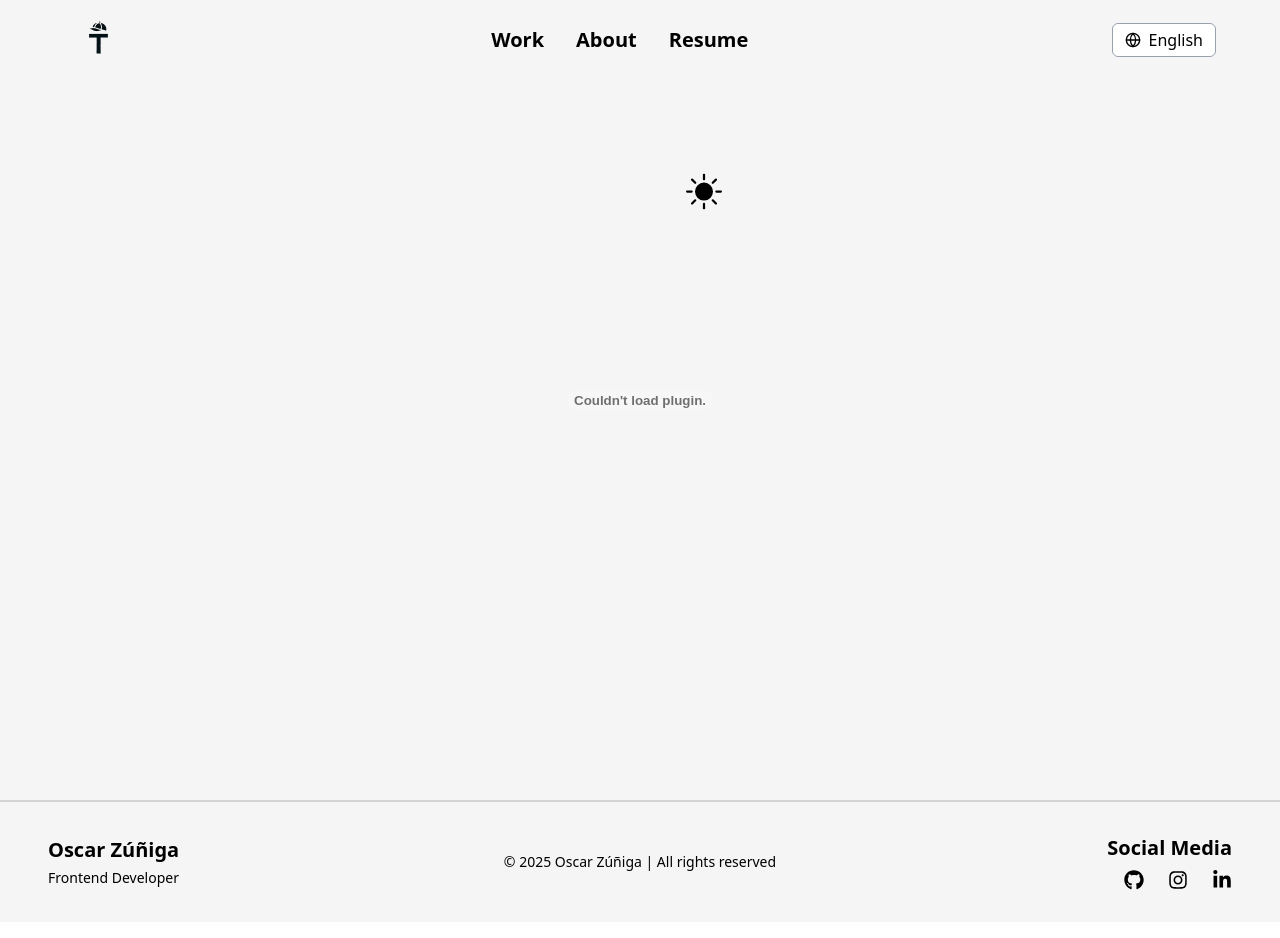
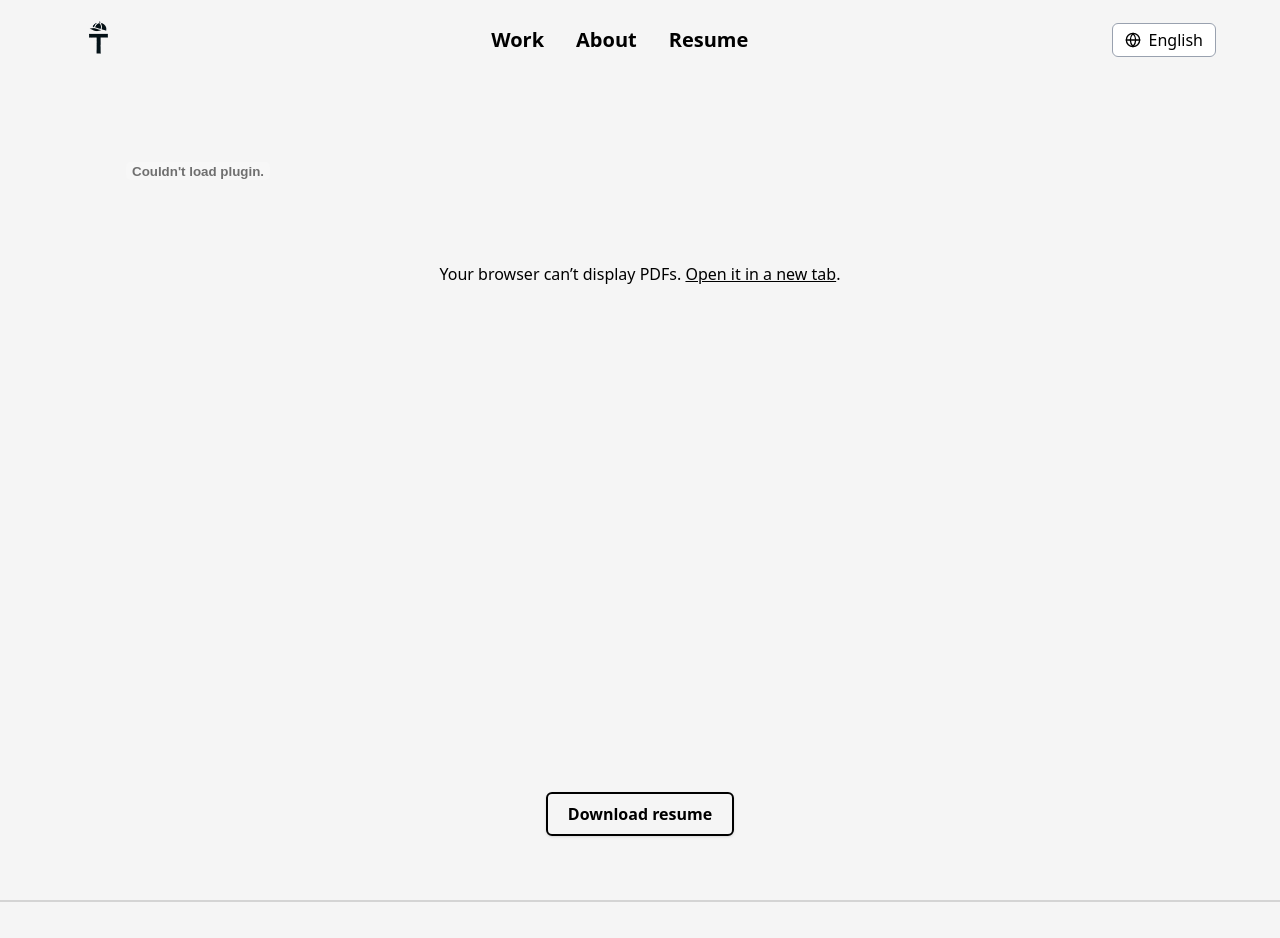
Before and after one commit to TosTar21/Portafolio_TosTar, a React (Vite) app: page /resume in a window 1280 px wide. Shown: the top 938 px of the page. Built offline with nearby package versions, Linux system fonts and the light colour scheme.

Commit message:
fixed the cv

```diff
--- a/src/components/Layout/MainLayout.tsx
+++ b/src/components/Layout/MainLayout.tsx
@@ -1,14 +1,28 @@
+import { ReactNode } from "react";
+
 import Footer from "../microcomponents/Footer";
 import Navbar from "../microcomponents/Navbar";
 import ThemeIcon from "../microcomponents/ThemeIcon";
+import { useLocation } from "react-router";
 
-const MainLayout = ({ children }: { children: React.ReactNode }) => {
+type Props = { children: ReactNode };
+
+const MainLayout = ({ children }: Props) => {
+  const { pathname } = useLocation();
+
+  // Rutas donde NO queremos mostrar el botón de tema
+  const hideThemeIcon = ["/cv", "/resume"].includes(pathname.toLowerCase());
+
   return (
     <div className="min-h-screen w-full transition-all duration-500">
       <Navbar />
-      <ThemeIcon />
+
+      {/* Mostrarlo solo si la ruta no está en la lista */}
+      {!hideThemeIcon && <ThemeIcon />}
+
       <main className="px-6 md:px-12">{children}</main>
-      <Footer/>
+
+      <Footer />
     </div>
   );
 };
--- a/src/components/microcomponents/Navbar.tsx
+++ b/src/components/microcomponents/Navbar.tsx
@@ -7,6 +7,7 @@ import { useTheme } from "../../hooks/useTheme";
 import { useLanguage } from "../../hooks/useLanguage";
 import { navLinks } from "../../data/navLinks";
 import MobileMenu from "./MobileMenu";
+import { Link } from "react-router";
 
 const Navbar = () => {
   const { isDarkMode } = useTheme();
@@ -34,34 +35,17 @@ const Navbar = () => {
 
           {/* Navegación en escritorio */}
           <div className="hidden md:flex gap-8 items-center">
-            {navLinks[language].map((link, index) => {
-              if (link.external) {
-                // Este enlace forzará la descarga
-                return (
-                  <a
-                    key={index}
-                    href="/Cv.pdf"
-                    download
-                    className="relative group text-xl font-inter font-semibold transition-all duration-300 hover:text-primary"
-                  >
-                    {link.name}
-                    <span className="absolute left-0 bottom-0 w-0 h-[2px] bg-current transition-all duration-300 group-hover:w-full" />
-                  </a>
-                );
-              } else {
-                // Enlaces internos normales
-                return (
-                  <a
-                    key={index}
-                    href={link.path}
-                    className="relative group text-xl font-inter font-semibold transition-all duration-300 hover:text-primary"
-                  >
-                    {link.name}
-                    <span className="absolute left-0 bottom-0 w-0 h-[2px] bg-current transition-all duration-300 group-hover:w-full" />
-                  </a>
-                );
-              }
-            })}
+            {navLinks[language].map((link, idx) => (
+            <Link
+              key={idx}
+              to={link.path || "#"}
+              onClick={() => setIsOpen(false)}
+              className="relative group text-xl font-semibold hover:text-primary"
+            >
+              {link.name}
+              <span className="absolute left-0 bottom-0 w-0 h-[2px] bg-current transition-all group-hover:w-full" />
+            </Link>
+            ))}
           </div>
 
           {/* Botones en la esquina derecha */}
--- a/src/data/navLinks.ts
+++ b/src/data/navLinks.ts
@@ -2,11 +2,11 @@ export const navLinks = {
   en: [
     { name: "Work", path: "/" },
     { name: "About", path: "/about" },
-    { name: "Resume", path: "/resume", external: true },
+    { name: "Resume", path: "/resume"},
   ],
   es: [
     { name: "Proyectos", path: "/" },
     { name: "Sobre mí", path: "/about" },
-    { name: "Currículum", href: "/resume", external: true },
+    { name: "Currículum", path: "/resume" },
   ],
 };
--- a/src/pages/CVPage.tsx
+++ b/src/pages/CVPage.tsx
@@ -1,15 +1,75 @@
-// CVPage.tsx (un nuevo componente para la ruta /cv)
+// src/pages/CVPage.tsx
 import React from "react";
+import { useLanguage } from "../hooks/useLanguage";
+import { useTheme } from "../hooks/useTheme";
 
 const CVPage: React.FC = () => {
+  const { language } = useLanguage();
+  const { isDarkMode } = useTheme();          // ← hook de tema
+
+  // Traducciones
+  const t = {
+    en: {
+      download: "Download resume",
+      fallback: "Your browser can’t display PDFs. ",
+      open: "Open it in a new tab",
+    },
+    es: {
+      download: "Descargar currículum",
+      fallback: "Tu navegador no puede mostrar PDFs. ",
+      open: "Ábrelo en una pestaña nueva",
+    },
+  }[language];
+
+  // Clases dinámicas según tema
+  const borderColor = isDarkMode ? "border-white" : "border-black";
+  const textOnHover = isDarkMode ? "text-white" : "text-black";
+  const bgOnHover   = "hover:bg-transparent cursor-pointer";
+
+  const btnClasses = [
+    "px-5 py-2 rounded-md border-2 font-semibold shadow",
+    "transition-colors duration-200 focus:outline-none focus:ring-2 focus:ring-primary/50",
+    borderColor,
+    bgOnHover,
+    textOnHover,
+  ].join(" ");
+
   return (
-    <div className="h-screen w-full">
-      <embed
-        src="/Cv.pdf"
+    <section className="min-h-screen pt-24 pb-16 flex flex-col items-center gap-6">
+      {/* Visor PDF con fallback */}
+      <object
+        data="/Oscar Zuñiga_Cv.pdf#view=FitH"
         type="application/pdf"
-        className="w-full h-full"
-      />
-    </div>
+        className="w-full h-[calc(100vh-8rem)]"
+      >
+        <embed src="/Oscar Zuñiga_Cv.pdf" type="application/pdf" />
+        <p className="text-center mt-4">
+          {t.fallback}
+          <a
+            href="/Oscar Zuñiga_Cv.pdf"
+            target="_blank"
+            rel="noopener noreferrer"
+            className="underline"
+          >
+            {t.open}
+          </a>
+          .
+        </p>
+      </object>
+
+      {/* Botón de descarga */}
+      <button
+        onClick={() => {
+          const link = document.createElement("a");
+          link.href = "/Oscar Zuñiga_Cv.pdf";
+          link.download = "Oscar Zuñiga_Cv.pdf";
+          link.click();
+        }}
+        className={btnClasses}
+      >
+        {t.download}
+      </button>
+    </section>
   );
 };
 
```
Also changed, not shown: 2 other files (tests, documents, lock files or other folders).
